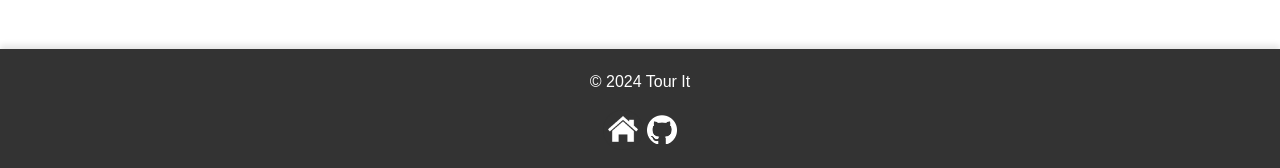
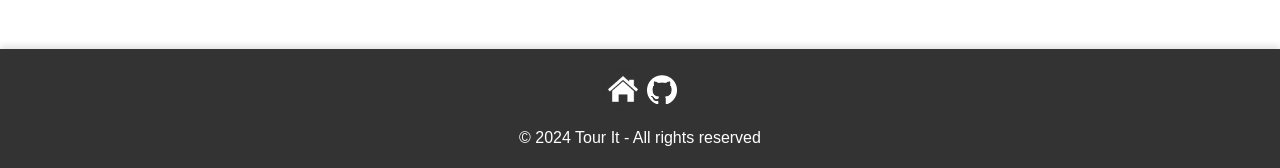
Before and after one commit to tour-it-planner/tour-it-frontend, a React (Vite) app: page / in a window 1280 px wide. Shown: the part 1848-2016 px from the top of the page. Built offline with nearby package versions, Linux system fonts and the light colour scheme; no server answers.

Commit message:
update text

```diff
--- a/src/components/Footer.jsx
+++ b/src/components/Footer.jsx
@@ -4,8 +4,8 @@ function Footer() {
 
     return (
         <footer className="footer">
-        <p>&copy; 2024 Tour It  </p>
         <p> <Link to="/"><img src= "/images/homebutton.png" width="40" height="auto" align="center" />  </Link>   <Link to="https://github.com/tour-it-planner"> <img src= "/images/github-mark-white.png" width="30" height="auto" align="center" /></Link></p>
+        <p>&copy; 2024 Tour It - All rights reserved </p>
       </footer>
     );
 
```
